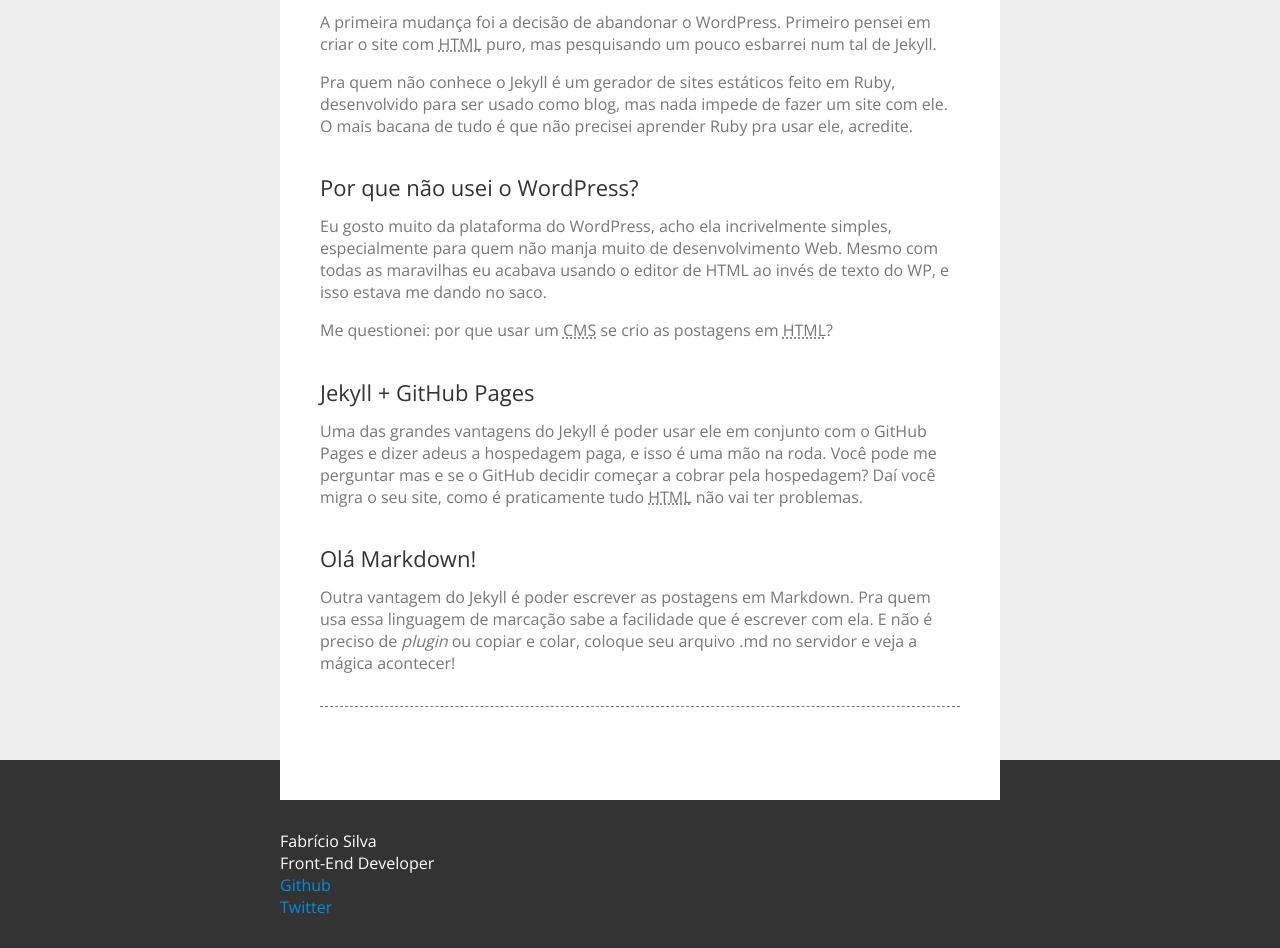
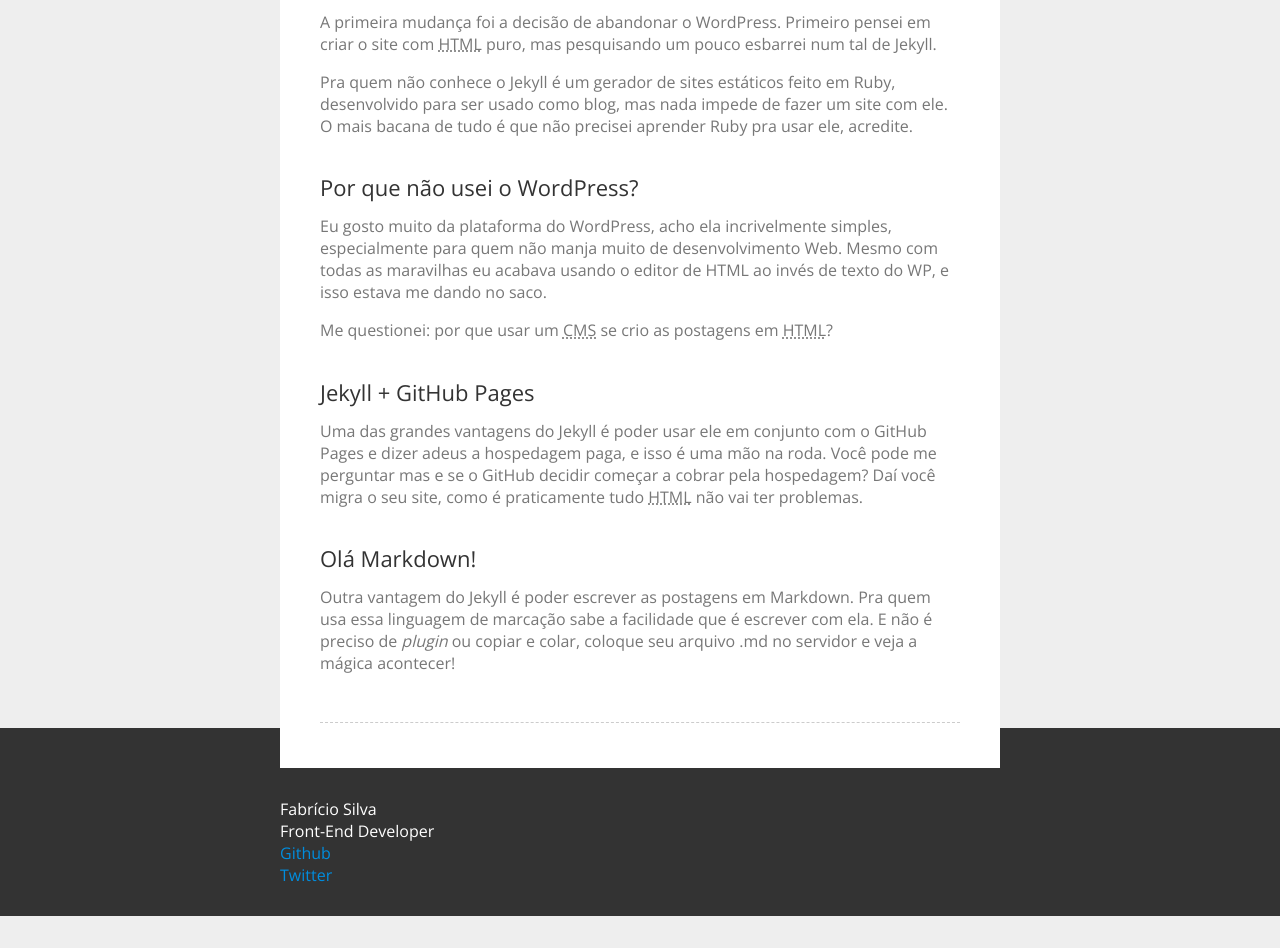
Before and after one commit to fabriciofmsilva/fabriciofmsilva.github.io, a Jekyll site: the page built from _posts/2013-07-03-ola-mundo.md, in a window 1280 px wide. Shown: the part 686-1634 px from the top of the page. Built offline with Jekyll 4.4.1, drawn with Linux system fonts in a browser that asks for light colours; nearby versions of some CDN libraries; comment, search, counter and statistics services are not loaded; after the commit the page ends 1602 px from its top, so only the background shows below that.

Commit message:
Edit post.html

```diff
--- a/_layouts/post.html
+++ b/_layouts/post.html
@@ -2,11 +2,14 @@
 <body>
 {% include header.html %}
 <article class="post wrapper" itemscope itemtype="http://schema.org/Article">
+<header class="post-header">
 <h1 itemprop="name">{{ page.title }}</h1>
 <p class="meta"><span itemprop="datePublished">{{ page.date | date: "%d-%M-%Y" }}</span></p>
+</header>
 {{ content }}
-<hr class="line">
+<footer class="post-meta">
 {% include disqus.html %}
+</footer>
 </article>
 {% include footer.html %}
 </body>
--- a/css/main.css
+++ b/css/main.css
@@ -251,8 +251,7 @@
 	background-color: #333;
 }
 
-.line {
-	border: none;
-	border-bottom: 1px dashed #777;
-	margin: 2em 0 3em;
+.post-meta {
+	border-top: 1px dashed #CCC;
+	margin-top: 3em;
 }
```
